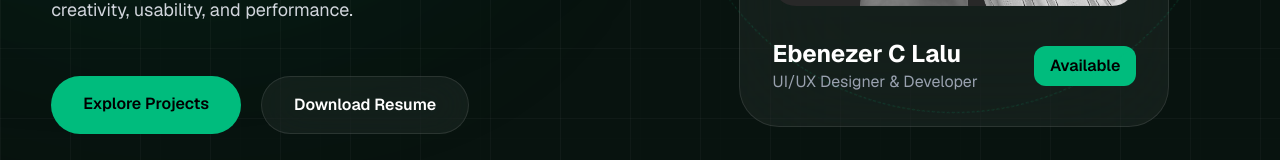
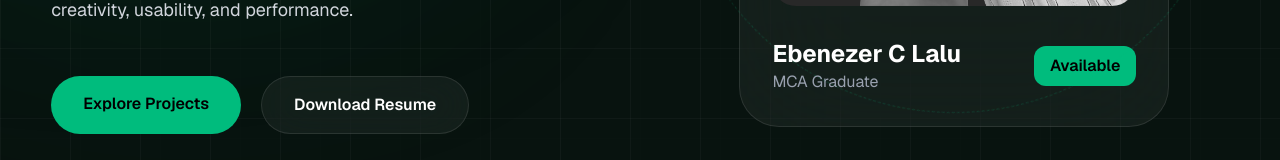
Before and after one commit to Ebenezerlalu07/ebenezer-projects, a Next.js app: page / in a window 1280 px wide. Shown: the part 582-742 px from the top of the page. Built offline with nearby package versions, Linux system fonts and the light colour scheme.

Commit message:
Add files via upload
files

```diff
--- a/app/page.tsx
+++ b/app/page.tsx
@@ -307,7 +307,7 @@ export default function Home() {
                   </h3>
 
                   <p className="text-gray-400">
-                    UI/UX Designer & Developer
+                    MCA Graduate
                   </p>
 
                 </div>
```
